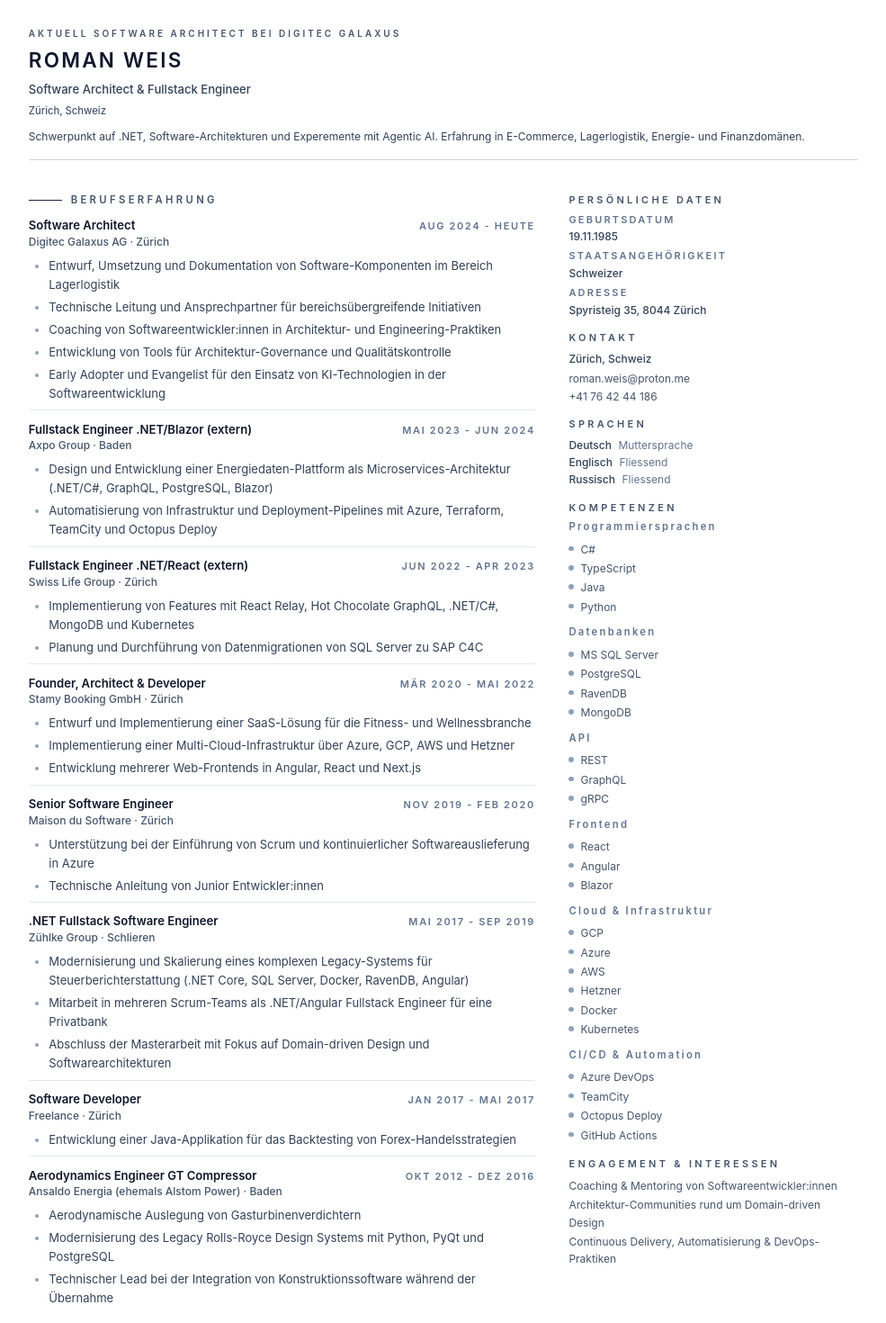
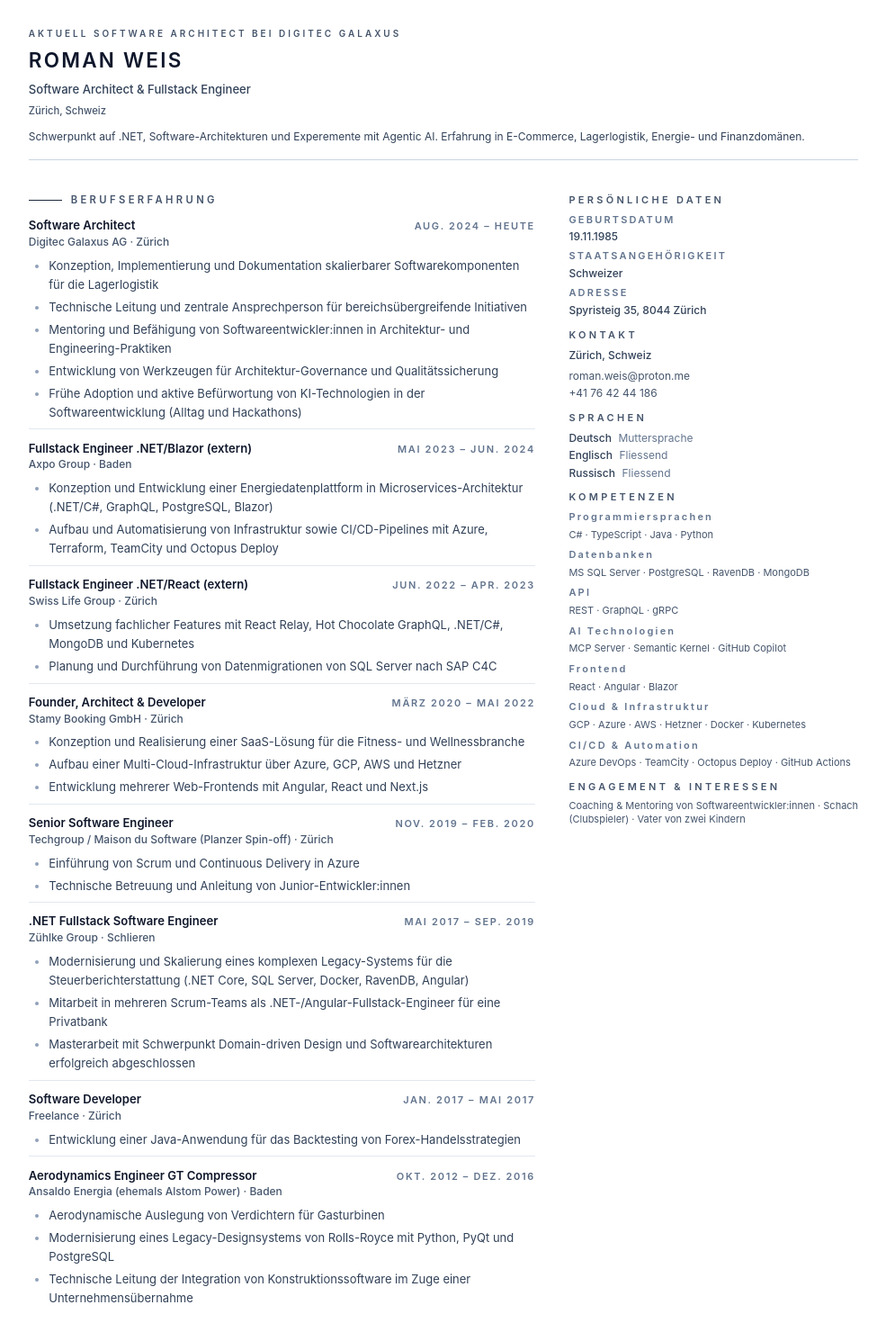
Before and after one commit to romanweis/cvman, a React (Vite) app: page / in a window 1280 px wide. Shown: the top 1470 px of the page at 90% size, without its empty margins (147-1132 px from the left). Built offline with nearby package versions, Linux system fonts and the light colour scheme.

Commit message:
save Thursday, 09 October 2025 23:23:25

```diff
--- a/src/components/Sidebar.tsx
+++ b/src/components/Sidebar.tsx
@@ -20,7 +20,7 @@ function SectionContainer({
 
 export function Sidebar({ profile }: { profile: CvProfile }) {
   return (
-    <aside className="grid gap-4 text-[12px]">
+    <aside className="grid gap-3 text-[12px]">
       <SectionContainer title="Persönliche Daten">
         <ul className="space-y-1.5">
           {profile.personal.map((item) => (
@@ -63,38 +63,24 @@ export function Sidebar({ profile }: { profile: CvProfile }) {
       </SectionContainer>
 
       <SectionContainer title="Kompetenzen">
-        <div className="grid gap-3">
+        <div className="space-y-2">
           {profile.skills.map((group) => (
-            <div key={group.name} className="space-y-2">
-              <p className="text-xs font-semibold tracking-[0.2em] text-slate-500">
+            <div key={group.name} className="space-y-1">
+              <p className="text-[11px] font-semibold tracking-[0.2em] text-slate-500">
                 {group.name}
               </p>
-              <ul className="space-y-0.5 text-[12px]">
-                {group.items.map((item) => (
-                  <li key={item} className="flex gap-2">
-                    <span
-                      aria-hidden
-                      className="mt-[6px] h-1.5 w-1.5 shrink-0 rounded-full bg-slate-400"
-                    />
-                    <span className="leading-relaxed text-slate-600">
-                      {item}
-                    </span>
-                  </li>
-                ))}
-              </ul>
+              <p className="text-[11px] leading-snug text-slate-600">
+                {group.items.join(" · ")}
+              </p>
             </div>
           ))}
         </div>
       </SectionContainer>
 
       <SectionContainer title="Engagement & Interessen">
-        <ul className="space-y-0.5 text-[12px]">
-          {profile.interests.map((interest) => (
-            <li key={interest} className="leading-relaxed text-slate-600">
-              {interest}
-            </li>
-          ))}
-        </ul>
+        <p className="text-[11px] leading-snug text-slate-600">
+          {profile.interests.join(" · ")}
+        </p>
       </SectionContainer>
     </aside>
   );
--- a/src/data/recruitingDeCv.ts
+++ b/src/data/recruitingDeCv.ts
@@ -80,6 +80,10 @@ export const recruitingDeCv: CvProfile = {
       items: ["REST", "GraphQL", "gRPC"],
     },
     {
+      name: "AI Technologien",
+      items: ["MCP Server", "Semantic Kernel", "GitHub Copilot"],
+    },
+    {
       name: "Frontend",
       items: ["React", "Angular", "Blazor"],
     },
@@ -97,85 +101,85 @@ export const recruitingDeCv: CvProfile = {
       role: "Software Architect",
       company: "Digitec Galaxus AG",
       location: "Zürich",
-      period: "Aug 2024 - Heute",
+      period: "Aug. 2024 – heute",
       highlights: [
-        "Entwurf, Umsetzung und Dokumentation von Software-Komponenten im Bereich Lagerlogistik",
-        "Technische Leitung und Ansprechpartner für bereichsübergreifende Initiativen",
-        "Coaching von Softwareentwickler:innen in Architektur- und Engineering-Praktiken",
-        "Entwicklung von Tools für Architektur-Governance und Qualitätskontrolle",
-        "Early Adopter und Evangelist für den Einsatz von KI-Technologien in der Softwareentwicklung",
+        "Konzeption, Implementierung und Dokumentation skalierbarer Softwarekomponenten für die Lagerlogistik",
+        "Technische Leitung und zentrale Ansprechperson für bereichsübergreifende Initiativen",
+        "Mentoring und Befähigung von Softwareentwickler:innen in Architektur- und Engineering-Praktiken",
+        "Entwicklung von Werkzeugen für Architektur-Governance und Qualitätssicherung",
+        "Frühe Adoption und aktive Befürwortung von KI-Technologien in der Softwareentwicklung (Alltag und Hackathons)",
       ],
     },
     {
       role: "Fullstack Engineer .NET/Blazor (extern)",
       company: "Axpo Group",
       location: "Baden",
-      period: "Mai 2023 - Jun 2024",
+      period: "Mai 2023 – Jun. 2024",
       highlights: [
-        "Design und Entwicklung einer Energiedaten-Plattform als Microservices-Architektur (.NET/C#, GraphQL, PostgreSQL, Blazor)",
-        "Automatisierung von Infrastruktur und Deployment-Pipelines mit Azure, Terraform, TeamCity und Octopus Deploy",
+        "Konzeption und Entwicklung einer Energiedatenplattform in Microservices-Architektur (.NET/C#, GraphQL, PostgreSQL, Blazor)",
+        "Aufbau und Automatisierung von Infrastruktur sowie CI/CD-Pipelines mit Azure, Terraform, TeamCity und Octopus Deploy",
       ],
     },
     {
       role: "Fullstack Engineer .NET/React (extern)",
       company: "Swiss Life Group",
       location: "Zürich",
-      period: "Jun 2022 - Apr 2023",
+      period: "Jun. 2022 – Apr. 2023",
       highlights: [
-        "Implementierung von Features mit React Relay, Hot Chocolate GraphQL, .NET/C#, MongoDB und Kubernetes",
-        "Planung und Durchführung von Datenmigrationen von SQL Server zu SAP C4C",
+        "Umsetzung fachlicher Features mit React Relay, Hot Chocolate GraphQL, .NET/C#, MongoDB und Kubernetes",
+        "Planung und Durchführung von Datenmigrationen von SQL Server nach SAP C4C",
       ],
     },
     {
       role: "Founder, Architect & Developer",
       company: "Stamy Booking GmbH",
       location: "Zürich",
-      period: "Mär 2020 - Mai 2022",
+      period: "März 2020 – Mai 2022",
       highlights: [
-        "Entwurf und Implementierung einer SaaS-Lösung für die Fitness- und Wellnessbranche",
-        "Implementierung einer Multi-Cloud-Infrastruktur über Azure, GCP, AWS und Hetzner",
-        "Entwicklung mehrerer Web-Frontends in Angular, React und Next.js",
+        "Konzeption und Realisierung einer SaaS-Lösung für die Fitness- und Wellnessbranche",
+        "Aufbau einer Multi-Cloud-Infrastruktur über Azure, GCP, AWS und Hetzner",
+        "Entwicklung mehrerer Web-Frontends mit Angular, React und Next.js",
       ],
     },
     {
       role: "Senior Software Engineer",
-      company: "Maison du Software",
+      company: "Techgroup / Maison du Software (Planzer Spin-off)",
       location: "Zürich",
-      period: "Nov 2019 - Feb 2020",
+      period: "Nov. 2019 – Feb. 2020",
       highlights: [
-        "Unterstützung bei der Einführung von Scrum und kontinuierlicher Softwareauslieferung in Azure",
-        "Technische Anleitung von Junior Entwickler:innen",
+        "Einführung von Scrum und Continuous Delivery in Azure",
+        "Technische Betreuung und Anleitung von Junior-Entwickler:innen",
       ],
     },
     {
       role: ".NET Fullstack Software Engineer",
       company: "Zühlke Group",
       location: "Schlieren",
-      period: "Mai 2017 - Sep 2019",
+      period: "Mai 2017 – Sep. 2019",
       highlights: [
-        "Modernisierung und Skalierung eines komplexen Legacy-Systems für Steuerberichterstattung (.NET Core, SQL Server, Docker, RavenDB, Angular)",
-        "Mitarbeit in mehreren Scrum-Teams als .NET/Angular Fullstack Engineer für eine Privatbank",
-        "Abschluss der Masterarbeit mit Fokus auf Domain-driven Design und Softwarearchitekturen",
+        "Modernisierung und Skalierung eines komplexen Legacy-Systems für die Steuerberichterstattung (.NET Core, SQL Server, Docker, RavenDB, Angular)",
+        "Mitarbeit in mehreren Scrum-Teams als .NET-/Angular-Fullstack-Engineer für eine Privatbank",
+        "Masterarbeit mit Schwerpunkt Domain-driven Design und Softwarearchitekturen erfolgreich abgeschlossen",
       ],
     },
     {
       role: "Software Developer",
       company: "Freelance",
       location: "Zürich",
-      period: "Jan 2017 - Mai 2017",
+      period: "Jan. 2017 – Mai 2017",
       highlights: [
-        "Entwicklung einer Java-Applikation für das Backtesting von Forex-Handelsstrategien",
+        "Entwicklung einer Java-Anwendung für das Backtesting von Forex-Handelsstrategien",
       ],
     },
     {
       role: "Aerodynamics Engineer GT Compressor",
       company: "Ansaldo Energia (ehemals Alstom Power)",
       location: "Baden",
-      period: "Okt 2012 - Dez 2016",
+      period: "Okt. 2012 – Dez. 2016",
       highlights: [
-        "Aerodynamische Auslegung von Gasturbinenverdichtern",
-        "Modernisierung des Legacy Rolls-Royce Design Systems mit Python, PyQt und PostgreSQL",
-        "Technischer Lead bei der Integration von Konstruktionssoftware während der Übernahme",
+        "Aerodynamische Auslegung von Verdichtern für Gasturbinen",
+        "Modernisierung eines Legacy-Designsystems von Rolls-Royce mit Python, PyQt und PostgreSQL",
+        "Technische Leitung der Integration von Konstruktionssoftware im Zuge einer Unternehmensübernahme",
       ],
     },
   ],
@@ -221,7 +225,7 @@ export const recruitingDeCv: CvProfile = {
   ],
   interests: [
     "Coaching & Mentoring von Softwareentwickler:innen",
-    "Architektur-Communities rund um Domain-driven Design",
-    "Continuous Delivery, Automatisierung & DevOps-Praktiken",
+    "Schach (Clubspieler)",
+    "Vater von zwei Kindern",
   ],
 };
```
Also changed, not shown: 1 other file (tests, documents, lock files or other folders).
